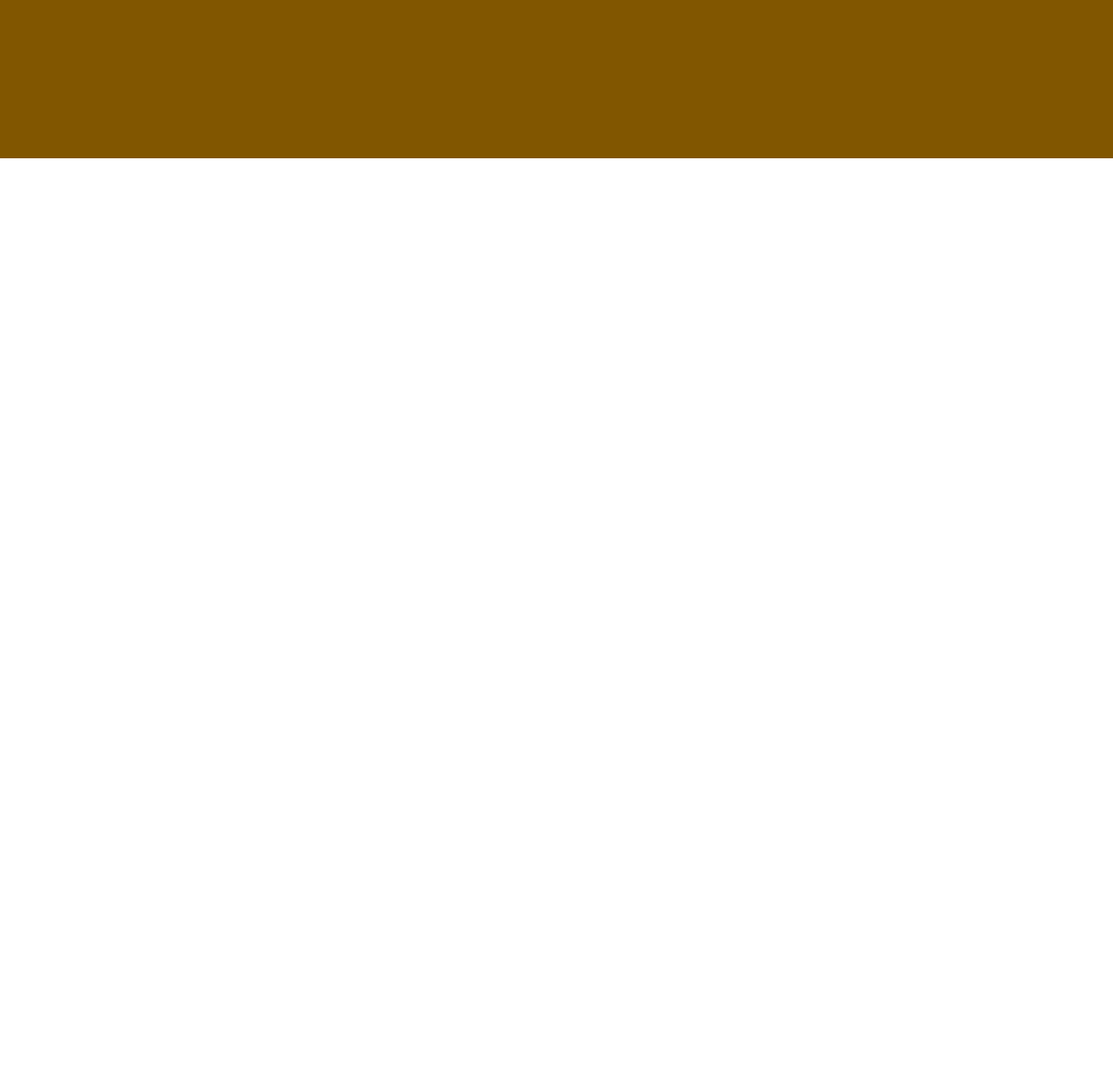
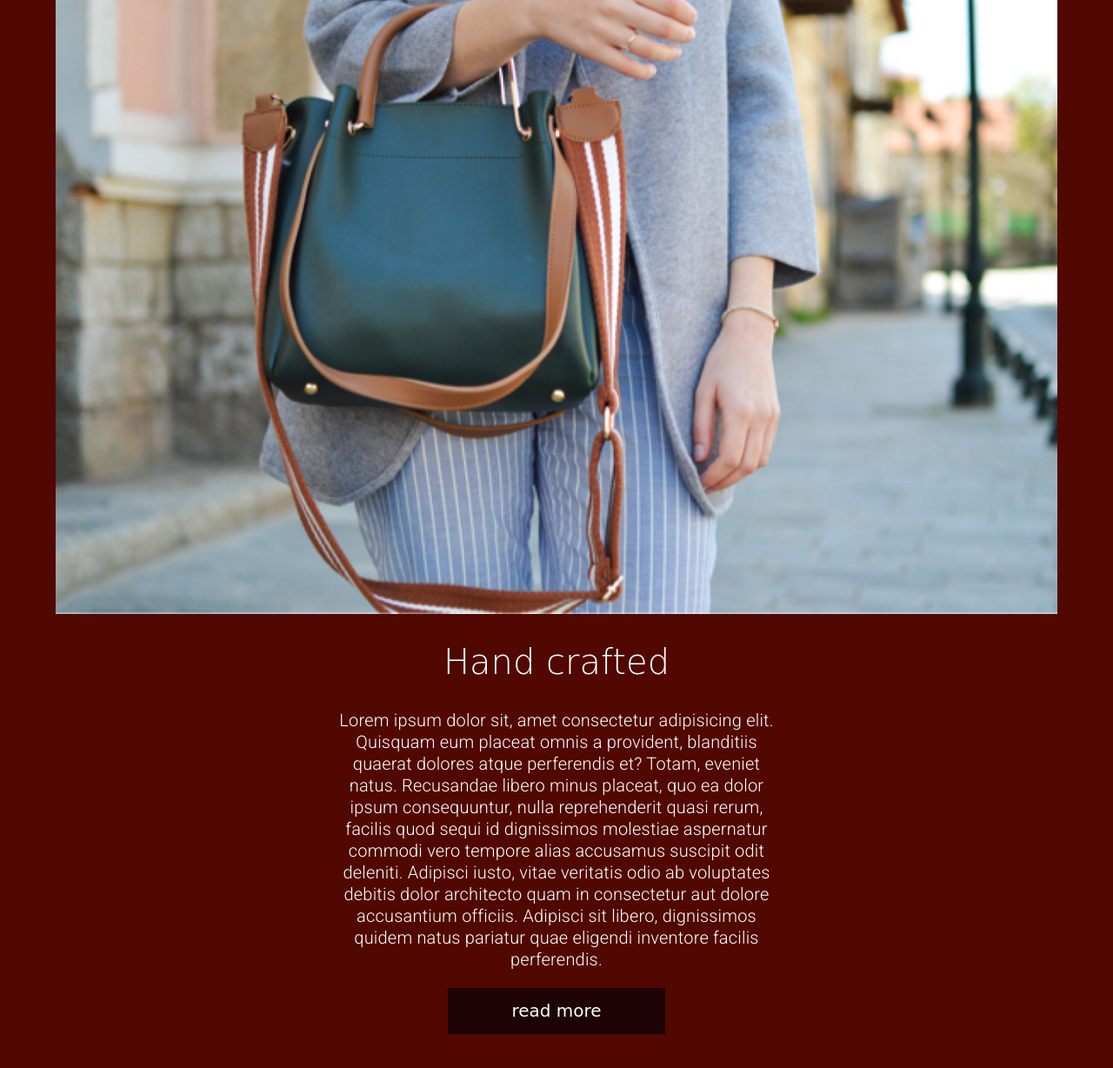
Before and after one commit to christianyuen/assignment-1, a plain HTML site: page index.html in a window 1280 px wide. Shown: the part 778-2006 px from the top of the page at 87% size. Before the commit the page ends 960 px from the top, so only its background shows below. Drawn offline with Linux system fonts and the light colour scheme; a web font is replaced by a local one.

Commit message:
Added About Section + Styles, Fixed Scrolling Issue

```diff
--- a/index.html
+++ b/index.html
@@ -36,5 +36,18 @@
 		</div>
 	</header>
 
+	<main>
+		<section class="about">
+			<div class="wrapper">
+				<div>
+					<img src="./assets/square-photo.jpg" alt="Woman holding a Galass Handbag">
+					<h2>Hand crafted</h2>
+					<p>Lorem ipsum dolor sit, amet consectetur adipisicing elit. Quisquam eum placeat omnis a provident, blanditiis quaerat dolores atque perferendis et? Totam, eveniet natus. Recusandae libero minus placeat, quo ea dolor ipsum consequuntur, nulla reprehenderit quasi rerum, facilis quod sequi id dignissimos molestiae aspernatur commodi vero tempore alias accusamus suscipit odit deleniti. Adipisci iusto, vitae veritatis odio ab voluptates debitis dolor architecto quam in consectetur aut dolore accusantium officiis. Adipisci sit libero, dignissimos quidem natus pariatur quae eligendi inventore facilis perferendis.</p>
+					<button><a href="#"></a>read more</button>
+				</div>
+			</div>
+		</section>
+	</main>
+
 </body>
 </html>
--- a/styles/sass/_header.scss
+++ b/styles/sass/_header.scss
@@ -1,18 +1,17 @@
 // ----- HEADER -----
 header {
     background-color: #815600;
-    height: 120vh;
 
     .wrapper {
         width: 90%;
-        max-width: 1200px;
+        max-width: 500px;
         margin: 0 auto;
         display: flex;
         flex-direction: column;
         align-items: flex-end;
 
         h1 {
-            font-size: 5.5rem;
+            font-size: 4rem;
             line-height: 70px;
             font-weight: lighter;
 
@@ -24,8 +23,17 @@ header {
     }
 }
 
-img {
-    width: 500px;
+header img {
+    height: auto;
+    width: 400px;
+    margin-bottom: 30px;
+    margin-right: 30px;
+}
+
+a   {
+    color: #fff;
+    text-decoration: none;
+    font-family: 'Roboto', sans-serif;
 }
 
 /* DROPDOWN NAV source code from - https://codepen.io/ngochuynh/pen/yKrvVZ*/
@@ -41,8 +49,8 @@ img {
 .hamburger1 div {
     background-color: white;
     position: relative;
-    width: 50px;
-    height: 5px;
+    width: 40px;
+    height: 4px;
     margin-top: 7px;
     transition: all 0.2s ease-in-out;
 }
@@ -112,7 +120,8 @@ display: none;
     padding: 10px 0;
 }
 
-.link1:hover {
+.link1:hover,
+.link1:focus {
     background-color: #fff;
     color: rgb(61, 61, 61);
     -webkit-transition: all 0.3s ease;
--- a/styles/sass/styles.scss
+++ b/styles/sass/styles.scss
@@ -5,22 +5,64 @@
 html {
     font-family: 'Petit Formal Script', cursive;
     color: white;
-    overflow: hidden;
-    -webkit-overflow-scrolling: touch;
     font-size: 62.5%;
 }
 
-body {
-    overflow: auto;
-    color: #fff;
+// ----- ABOUT SECTION -----
+
+.about {
+    background-color: #500801;
+    text-align: center;
+
+    .wrapper {
+        width: 90%;
+        max-width: 500px;
+        margin: 0 auto;
+
+        div {
+            display: flex;
+            flex-direction: column;
+            align-items: center;
+
+            img {
+                margin-top: 30px;
+                margin-bottom: 20px;
+                height: auto;
+                width: 90vw;
+                object-fit: contain;
+            }
+        }
+    }
 }
 
-a {
-    color: #fff;
-    text-decoration: none;
-    font-family: 'Roboto', sans-serif;
+.about h2 {
+    margin: 0;
+    font-size: 4rem;
+    line-height: 70px;
+    font-weight: lighter;
 }
 
-.p-menu1{
-    height: 100%;
+.about p {
+    font-family: 'Roboto', sans-serif;
+    font-size: 2rem;
+    font-weight: lighter;
+    letter-spacing: 0.2px;
+    line-height: 2.5rem;
+    margin-bottom: 20px;
 }
+
+.about button {
+    background-color: #1D0303;
+    border: none;
+    color: white;
+    width: 50%;
+    font-family: 'Petit Formal Script', cursive;
+    padding: 15px 20px;
+    font-size: 2rem;
+    margin-bottom: 40px;
+
+    &:hover,
+    &:focus {
+        border: white solid 2px;
+    }
+}
```
Also changed, not shown: styles/styles.css.
